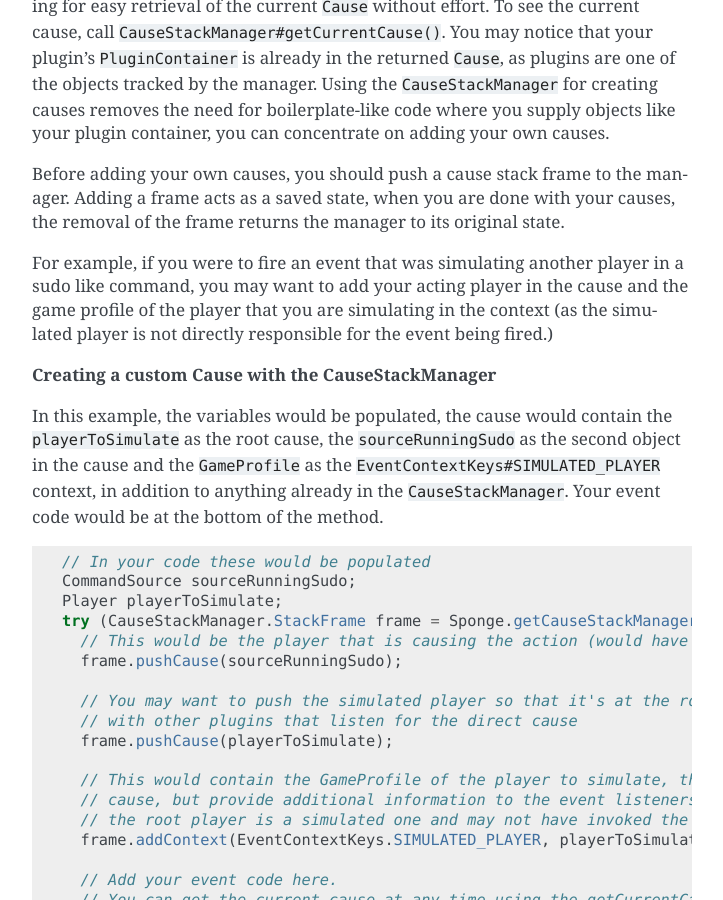
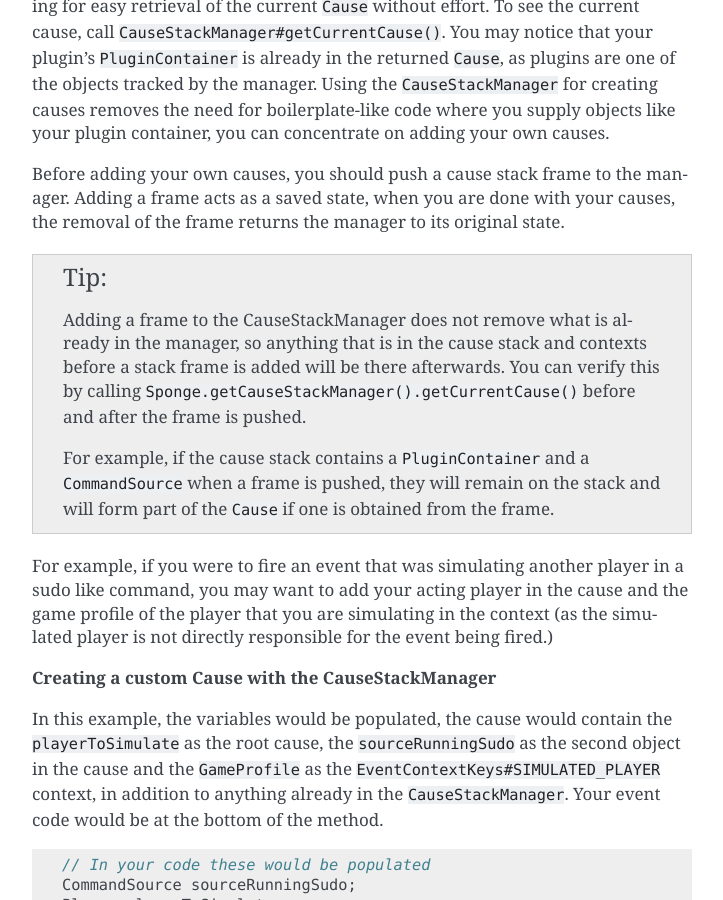
Before and after one commit to SpongePowered/SpongeDocs, a Sphinx documentation site: the page built from source/plugin/event/causes.rst, in a window 1280 px wide and 900 px high, scrolled down 3515 px. Shown: the whole window, without its empty margins (388-1111 px from the left). Built offline with Sphinx 7.4.7, drawn with Linux system fonts in a browser that asks for light colours; pages that are not in the unit, such as notebooks, are missing from menus; cross-references to code outside the pages are shown as plain code.

Commit message:
Add tip about objects remaining on pushed frame

```diff
--- a/source/plugin/event/causes.rst
+++ b/source/plugin/event/causes.rst
@@ -162,6 +162,17 @@ Before adding your own causes, you should push a cause stack frame to the manage
 as a saved state, when you are done with your causes, the removal of the frame returns the manager to
 its original state.
 
+.. tip::
+
+    Adding a frame to the CauseStackManager does not remove what is already in the manager, so anything
+    that is in the cause stack and contexts before a stack frame is added will be there afterwards. You
+    can verify this by calling ``Sponge.getCauseStackManager().getCurrentCause()`` before and after the
+    frame is pushed.
+
+    For example, if the cause stack contains a ``PluginContainer`` and a ``CommandSource`` when a frame
+    is pushed, they will remain on the stack and will form part of the ``Cause`` if one is obtained from
+    the frame.
+
 For example, if you were to fire an event that was simulating another player in a sudo like command,
 you may want to add your acting player in the cause and the game profile of the player that you are
 simulating in the context (as the simulated player is not directly responsible for the event being fired.)
```
